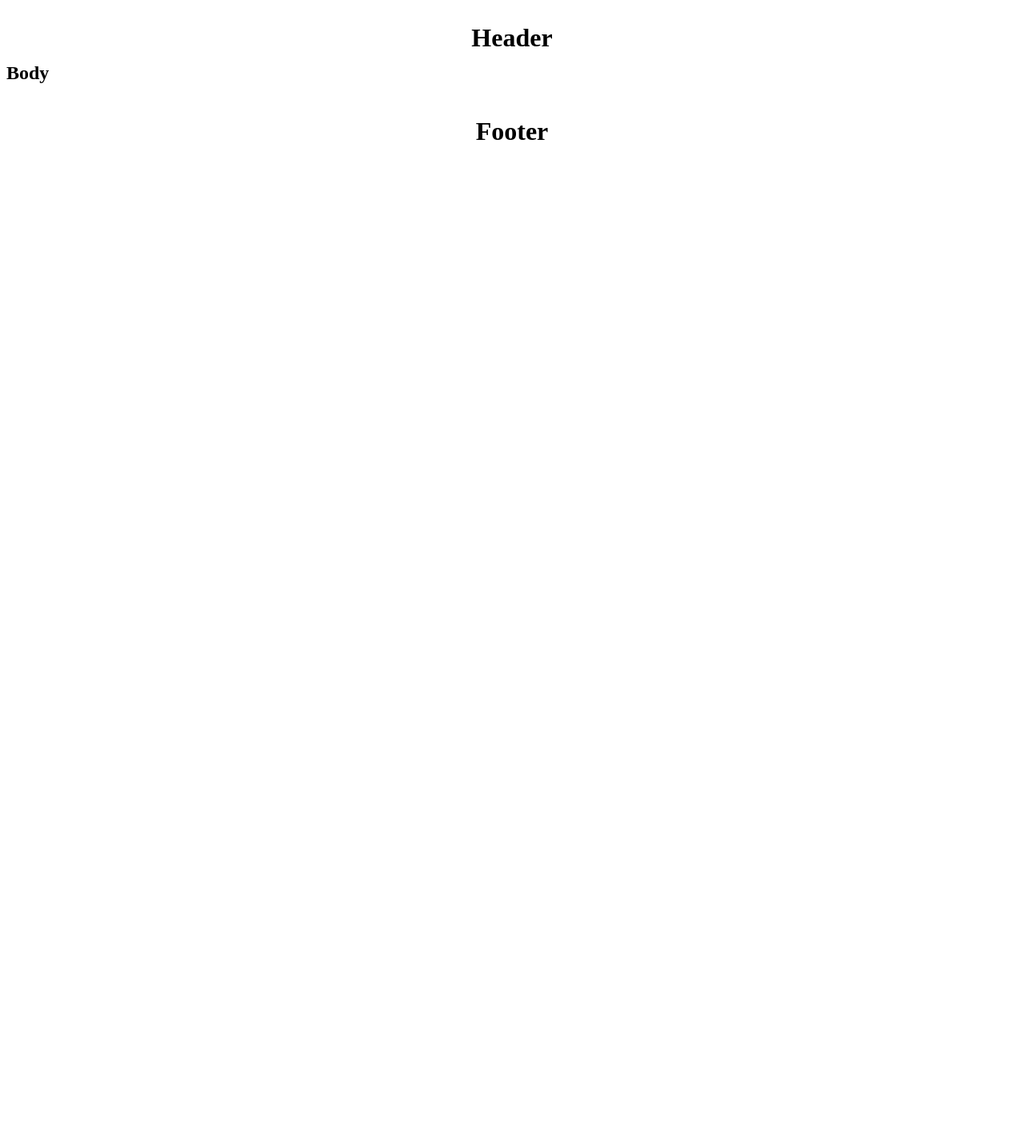
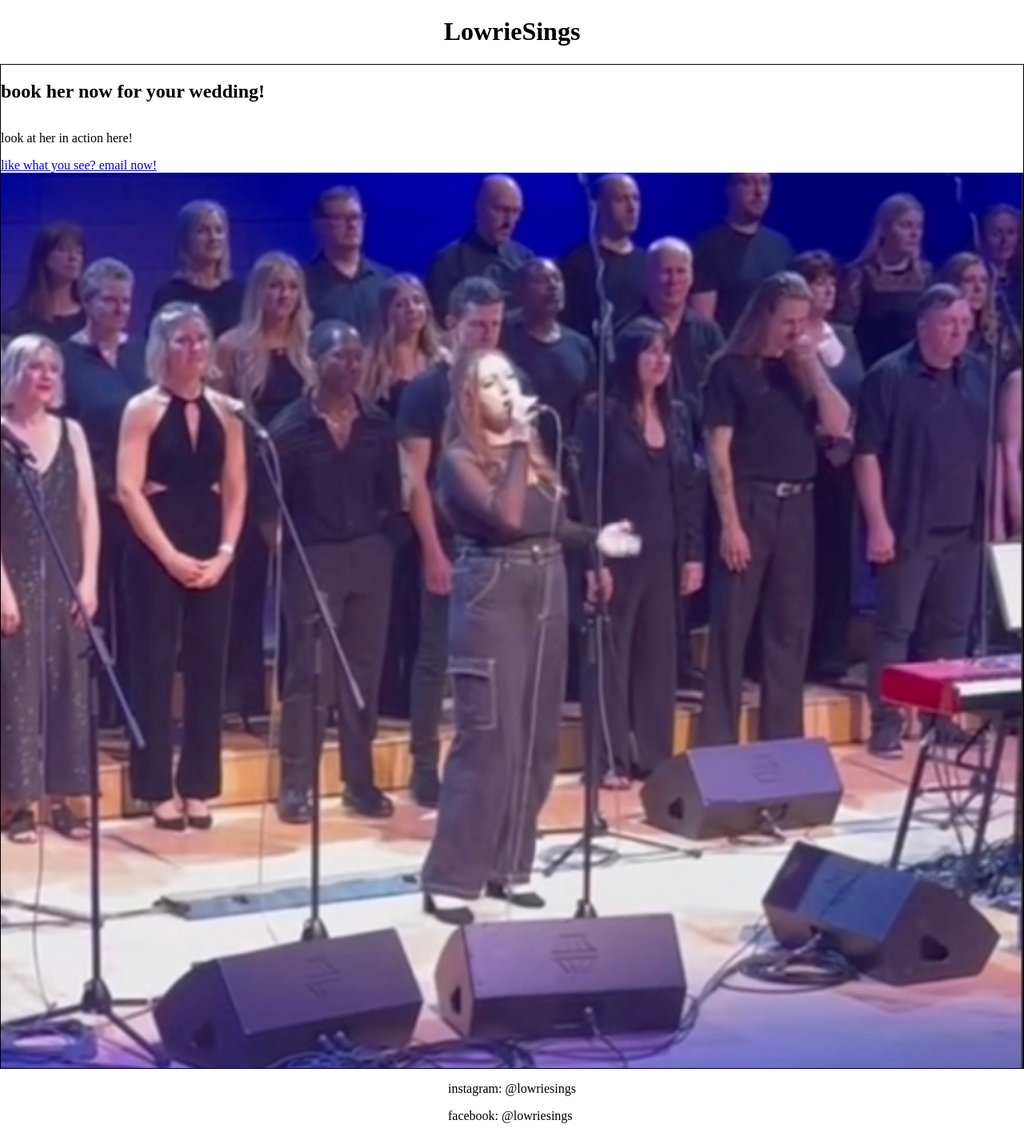
Before and after one commit to jleigh-100/lowriesings, a React app: page / in a window 1280 px wide. Shown: the whole page at 80% size. Before the commit the page ends 800 px from the top, so only its background shows below. Built offline with nearby package versions, Linux system fonts and the light colour scheme.

Commit message:
add basic info

```diff
--- a/client/src/components/App.jsx
+++ b/client/src/components/App.jsx
@@ -6,7 +6,8 @@ import styled from "styled-components";
 
 const Container = styled.div`
   display: grid;
-  grid-template-rows: 50px 1fr 100px;
+  height: 100vh;
+  grid-template-rows: 1fr 6fr 1fr;
 `
 
 const App = () => {
--- a/client/src/components/Body.jsx
+++ b/client/src/components/Body.jsx
@@ -3,11 +3,16 @@ import styled from "styled-components";
 
 const Container = styled.div`
   display: flex;
+  flex-direction: column;
+  border: 1px solid black;
 `
 const Body = () => {
     return (
       <Container>
-        <h2>Body</h2>
+        <h2>book her now for your wedding!</h2>
+        <p>look at her in action here!</p>
+        <a href='mailto:jamie.leigh100@hotmail.co.uk'>like what you see? email now!</a>
+        <img src="/images/singing.jpg" alt="Lowrie singing" />
       </Container>
     )
 }
--- a/client/src/components/Footer.jsx
+++ b/client/src/components/Footer.jsx
@@ -9,7 +9,10 @@ const Container = styled.div`
 const Footer = () => {
 	return (
 		<Container >
-			<h1>Footer</h1>
+			<div>
+				<p>instagram: @lowriesings</p>
+				<p>facebook: @lowriesings</p>
+			</div>
 		</Container>
 	)
 }
--- a/client/src/components/Header.jsx
+++ b/client/src/components/Header.jsx
@@ -4,12 +4,12 @@ import styled from "styled-components";
 const Container = styled.div`
   display: flex;
   flex-direction: row;
-	justify-content: center;
+  justify-content: center;
 `
 const Header = () => {
 	return (
 		<Container >
-			<h1>Header</h1>
+			<h1>LowrieSings</h1>
 		</Container>
 	)
 }
--- a/public/app.css
+++ b/public/app.css
@@ -0,0 +1,3 @@
+body {
+    margin: 0;
+}
```
Also changed, not shown: public/bundle.js, public/images/singing.jpg (added), 1 other file (tests, documents, lock files or other folders).
